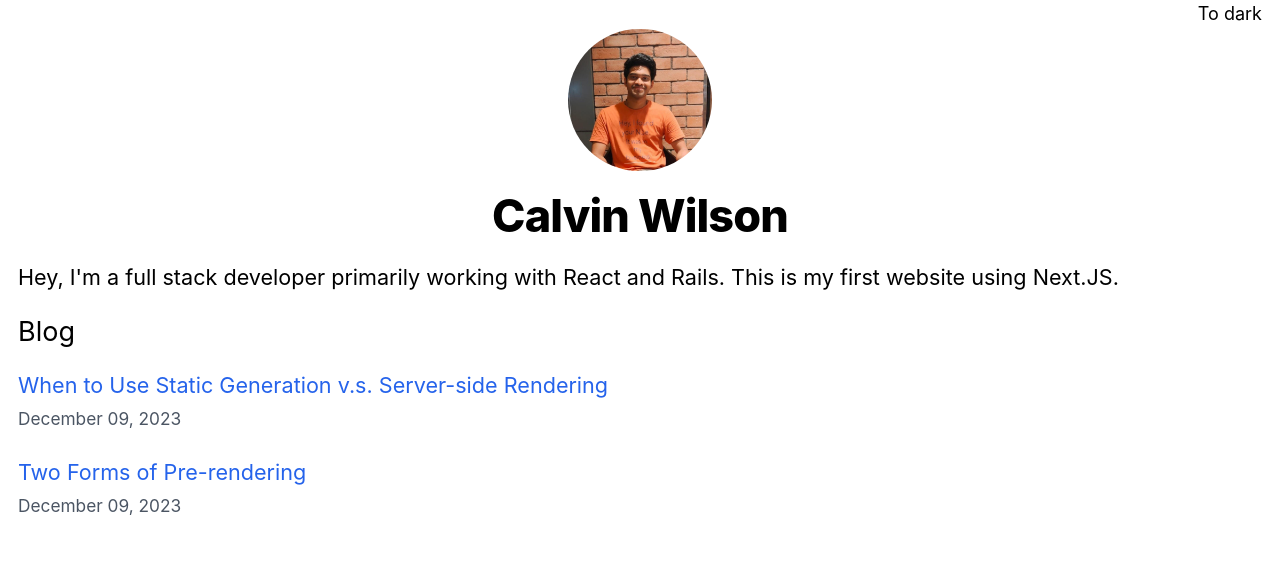
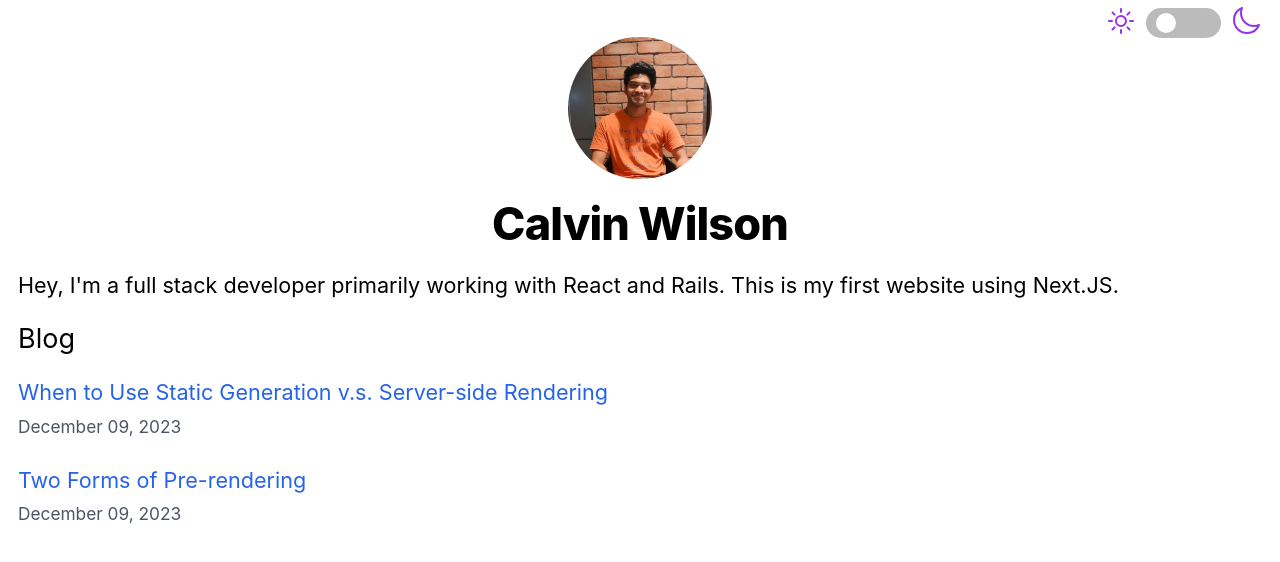
Before and after one commit to CalvinChiramal/blogging-site, a Next.js app: page / in a window 1280 px wide. Shown: the top 562 px of the page. Built offline with nearby package versions, Linux system fonts and the light colour scheme.

Commit message:
Added theme toggle logic

```diff
--- a/components/ThemeToggle.jsx
+++ b/components/ThemeToggle.jsx
@@ -1,16 +1,45 @@
 "use client";
 
-import { useContext } from "react";
+import { useContext, useId } from "react";
 
 import { ThemeContext } from "./ThemeProvider";
+import Image from "next/image";
 
 const ThemeToggle = () => {
   const { isDarkTheme, toggleTheme } = useContext(ThemeContext);
 
+  const id = useId();
+
   return (
-    <button onClick={() => toggleTheme()}>
-      {isDarkTheme ? "To Light" : "To dark"}
-    </button>
+    <div className="flex space-x-2">
+      <Image
+        alt="light theme image"
+        className="mt-1"
+        width={32}
+        height={32}
+        src="/light.svg"
+      />
+      <div className="toggle-switch">
+        <input
+          type="checkbox"
+          checked={isDarkTheme}
+          onClick={toggleTheme}
+          className="checkbox"
+          id={id}
+        />
+        <label className="label" htmlFor={id}>
+          <span className="inner" />
+          <span className="switch" />
+        </label>
+      </div>
+      <Image
+        className="mt-1"
+        alt="dark theme image"
+        width={32}
+        height={32}
+        src="/dark.svg"
+      />
+    </div>
   );
 };
 
--- a/styles/global.scss
+++ b/styles/global.scss
@@ -32,3 +32,4 @@ img {
 
 @import "./utils.scss";
 @import "./layout.scss";
+@import "./switch.scss";
--- /dev/null
+++ b/styles/switch.scss
@@ -0,0 +1,59 @@
+
+.toggle-switch {
+  position: relative;
+  width: 75px;
+  display: inline-block;
+  text-align: left;
+  top: 8px;
+}
+
+.checkbox {
+  display: none;
+}
+
+.label {
+  display: block;
+  overflow: hidden;
+  cursor: pointer;
+  border: 0 solid #bbb;
+  border-radius: 20px;
+}
+
+.inner {
+  display: block;
+  width: 200%;
+  margin-left: -100%;
+  transition: margin 0.3s ease-in 0s;
+}
+
+.inner:before,
+.inner:after {
+  content: "";
+  float: left;
+  width: 50%;
+  height: 30px;
+  padding: 0;
+  line-height: 36px;
+  background-color: #bbb;
+  font-weight: bold;
+  box-sizing: border-box;
+}
+
+.switch {
+  display: block;
+  width: 20px;
+  height: 20px;
+  margin: 5px;
+  background: #fff;
+  position: absolute;
+  top: 0;
+  bottom: 0;
+  right: 40px;
+  border: 0 solid #bbb;
+  border-radius: 20px;
+  transition: all 0.3s ease-in 0s;
+}
+
+.checkbox:checked + .label .switch {
+  right: 0px;
+}
```
Also changed, not shown: public/dark.svg (added), public/light.svg (added).
